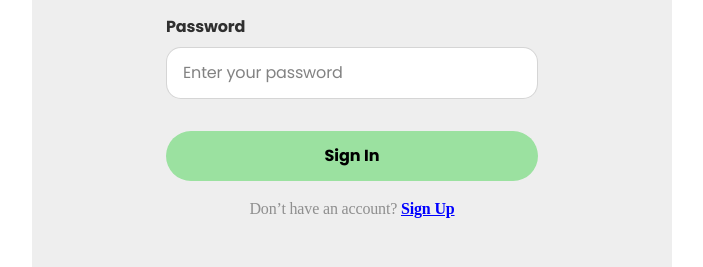
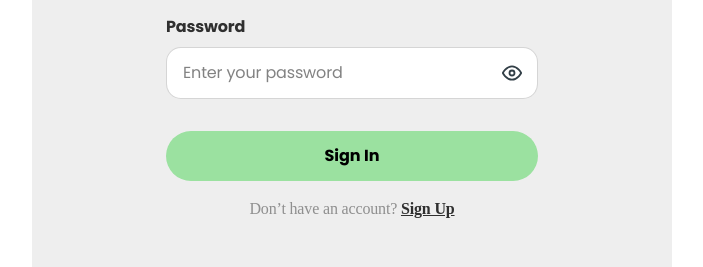
Before and after one commit to AnnaRychkova1/aquatrack-front-1, a React (Vite) app: page /signin in a window 1280 px wide. Both pictures are taken after a click on the icon 800 px from the left and 490 px from the top of the page. Shown: the part 418-685 px from the top of the page, without its empty margins (288-991 px from the left). Built offline with nearby package versions, Linux system fonts and the light colour scheme.

Commit message:
add icon

```diff
--- a/src/components/SignInForm/SignInForm.jsx
+++ b/src/components/SignInForm/SignInForm.jsx
@@ -106,7 +106,7 @@ const SignInForm = () => {
                 <use
                   width={20}
                   height={20}
-                  xlinkHref={`${sprite}#icon-eye-off`}
+                  xlinkHref={`${sprite}#eye-off`}
                 ></use>
               </svg>
             )}
@@ -116,11 +116,7 @@ const SignInForm = () => {
                 className={css.eyeIconOff}
                 onClick={() => setShowPassword(!showPassword)}
               >
-                <use
-                  width={20}
-                  height={20}
-                  xlinkHref={`${sprite}#icon-eye`}
-                ></use>
+                <use width={20} height={20} xlinkHref={`${sprite}#eye`}></use>
               </svg>
             )}
           </div>
--- a/src/components/SignInForm/SignInForm.module.css
+++ b/src/components/SignInForm/SignInForm.module.css
@@ -122,7 +122,8 @@
      font-weight: 700;
      line-height: 18px;
      letter-spacing: -0.01em;
-     color: --second-text;
+     /* color: --second-text; */
+     color: #2f2f2f;
  }
 
  .errors {
```
